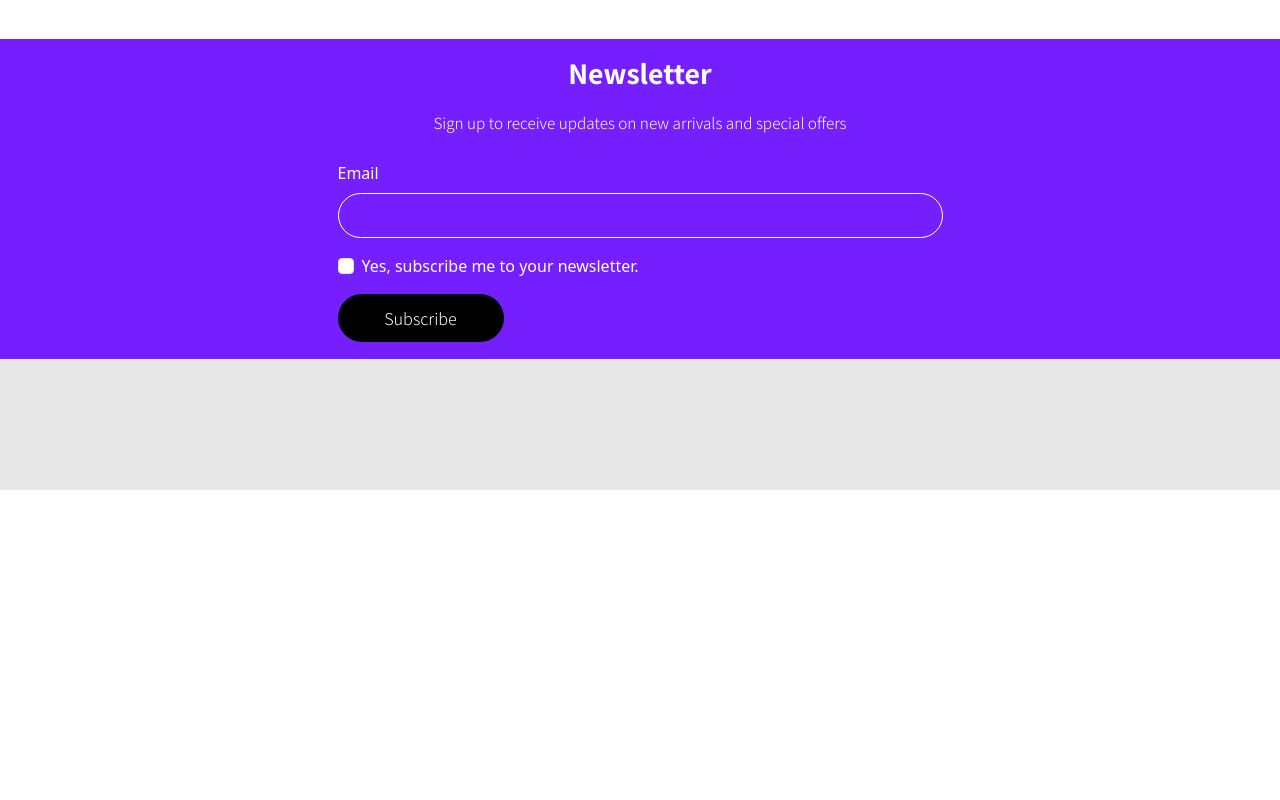
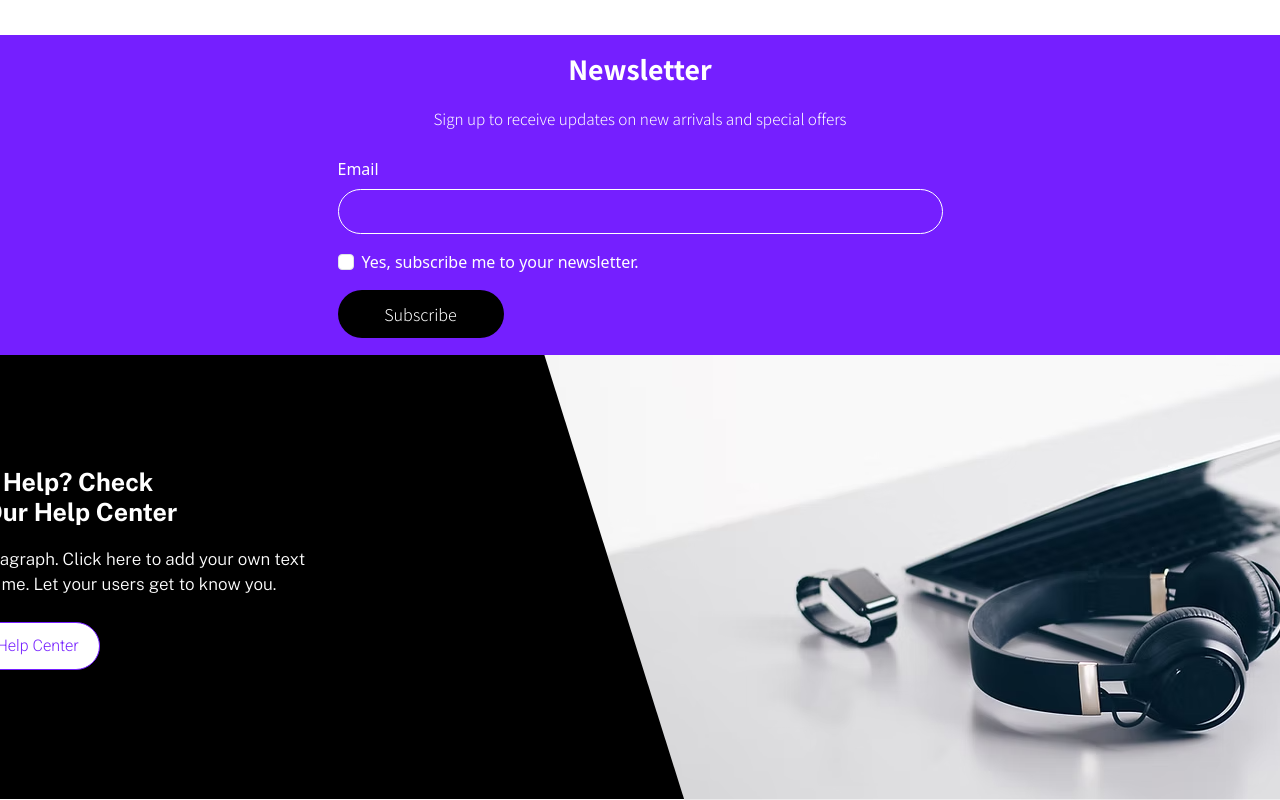
Before and after one commit to sankalptrimade/ecommerce-website, a React (Vite) app: page / in a window 1280 px wide. Shown: the part 3422-4222 px from the top of the page. Before the commit the page ends 3912 px from the top, so only its background shows below. Built offline with nearby package versions, Linux system fonts and the light colour scheme; a web font is replaced by a local one.

Commit message:
Completed help center component

```diff
--- /dev/null
+++ b/src/components/HelpCenterComponent.jsx
@@ -0,0 +1,27 @@
+import React from "react";
+import "./../styles/HelpCenterComponentStyles.css";
+import bgImage from "./../images/helpCenterBGImg.png";
+
+const HelpCenterComponent = () => {
+  return (
+    <div>
+      <div className="d-flex helpCenterComponent-parent">
+        <div className="helpCenter-text">
+          <div className="helpCenter-textbox">
+            <h2>Need Help? Check<br />Out Our Help Center</h2>
+            <p>
+              I'm a paragraph. Click here to add your own text<br />and edit me. Let
+              your users get to know you.
+            </p>
+            <button type="button" className="helpCenter-btn">Go to Help Center</button>
+          </div>
+        </div>
+        <div className="helpCenter-image">
+          <img src={bgImage} alt="bgImage" srcset="" />
+        </div>
+      </div>
+    </div>
+  );
+};
+
+export default HelpCenterComponent;
--- a/src/components/ProductDetails.jsx
+++ b/src/components/ProductDetails.jsx
@@ -6,6 +6,7 @@ import ShopCategoryList from "./ShopCategoryList";
 import ComingSoonComponent from "./ComingSoonComponent";
 import BrandsComponent from "./BrandsComponent";
 import NewsletterComponent from "./NewsletterComponent";
+import HelpCenterComponent from "./helpCenterComponent";
 
 
 const ProductDetails = () => {
@@ -29,6 +30,9 @@ const ProductDetails = () => {
       <div className="Newsletterpage">
         <NewsletterComponent />
       </div>
+      <div className="helpCenter">
+        <HelpCenterComponent />
+      </div>
     </div>
   );
 };
--- /dev/null
+++ b/src/styles/HelpCenterComponentStyles.css
@@ -0,0 +1,65 @@
+@import url('https://fonts.googleapis.com/css2?family=Public+Sans:ital,wght@0,100..900;1,100..900&display=swap');
+
+.helpCenterComponent-parent{
+    position: relative;
+    width: 118.9rem;
+    height: 27.8rem;
+    background-color: black;
+    color: white;
+}
+
+.helpCenter-text{
+    position: absolute;
+    left: 245px;
+    top: 112px;
+}
+
+.helpCenter-textbox{
+    width: 27rem;
+    height: 13.6rem;
+}
+
+.helpCenter-textbox h2{
+    font-size: 25px;
+    font-family: "Public Sans", serif;
+    font-optical-sizing: auto;
+    font-weight: 700;
+    font-style: normal;
+    margin-bottom: 20px;
+}
+
+.helpCenter-textbox p{
+    font-size: 17px;
+    font-family: "Public Sans", serif;
+    font-optical-sizing: auto;
+    font-weight: 300;
+    font-style: normal;
+}
+
+.helpCenter-image img{
+    position: absolute;
+    right: 0px;
+    top: 0px;
+    object-fit: cover;
+    clip-path: polygon(0% 0%, 100% 0%, 100% 100%, 140px 100%);
+}
+
+.helpCenter-btn{
+    width: 166px;
+    height: 48px;
+    border-radius: 24px;
+    background-color: white;
+    color: #751FFF;
+    border: 1px solid #751FFF;
+    font-family: "Roboto", serif;
+    font-weight: 300;
+    font-style: normal;
+    margin-top: 1.5rem;
+    transition: background-color 0.3s, color 0.3s, border-color 0.3s;
+}
+
+.helpCenter-btn:hover{
+    background-color: #751FFF;
+    color: white;
+    border: 1px solid white;
+}
--- a/src/styles/ProductDetailsStyles.css
+++ b/src/styles/ProductDetailsStyles.css
@@ -38,3 +38,8 @@
     width: 114rem;
     height: 20rem;
 }
+
+.helpCenter{
+    width: 118.9rem;
+    height: 27.8rem;
+}
```
Also changed, not shown: src/images/helpCenterBGImg.png (added).
